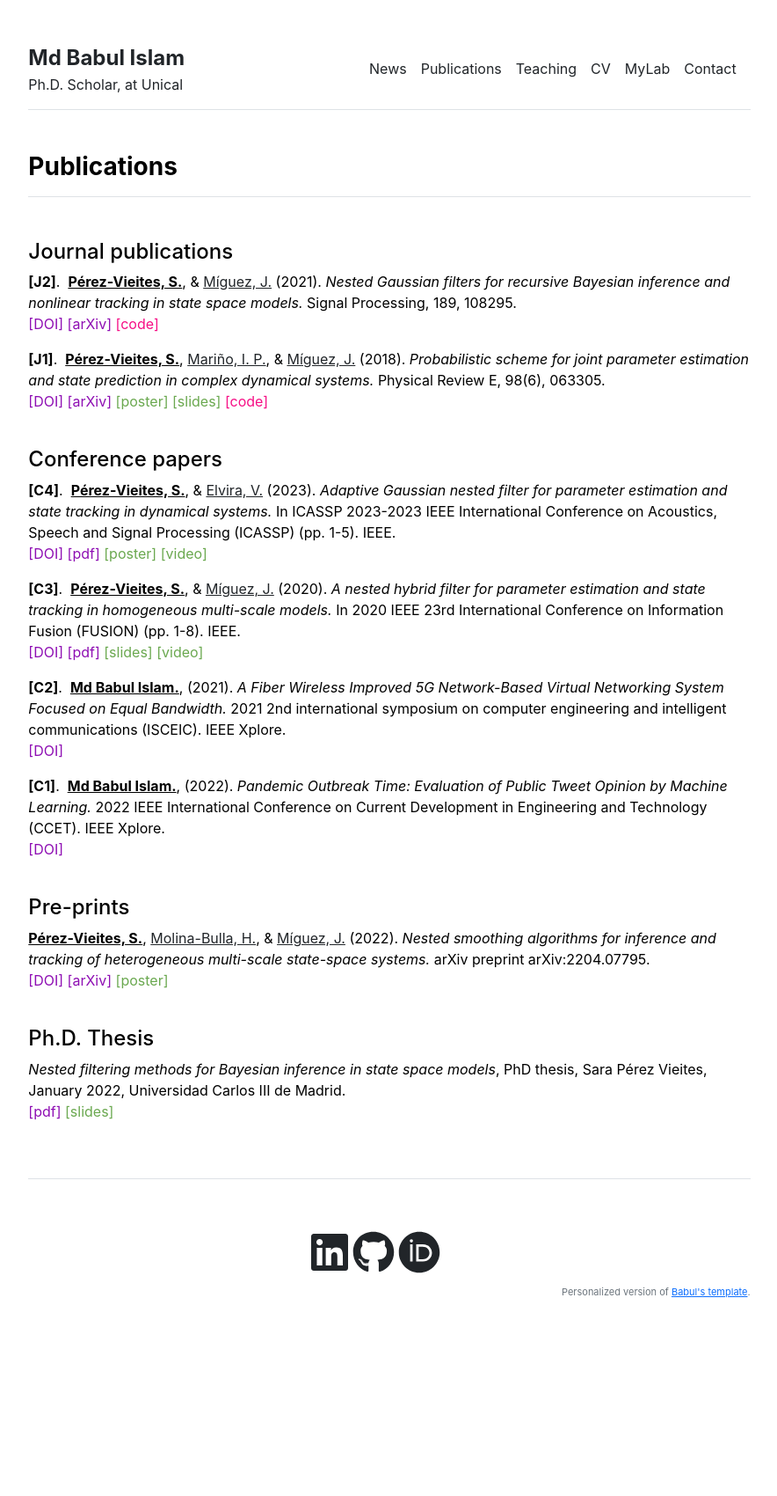
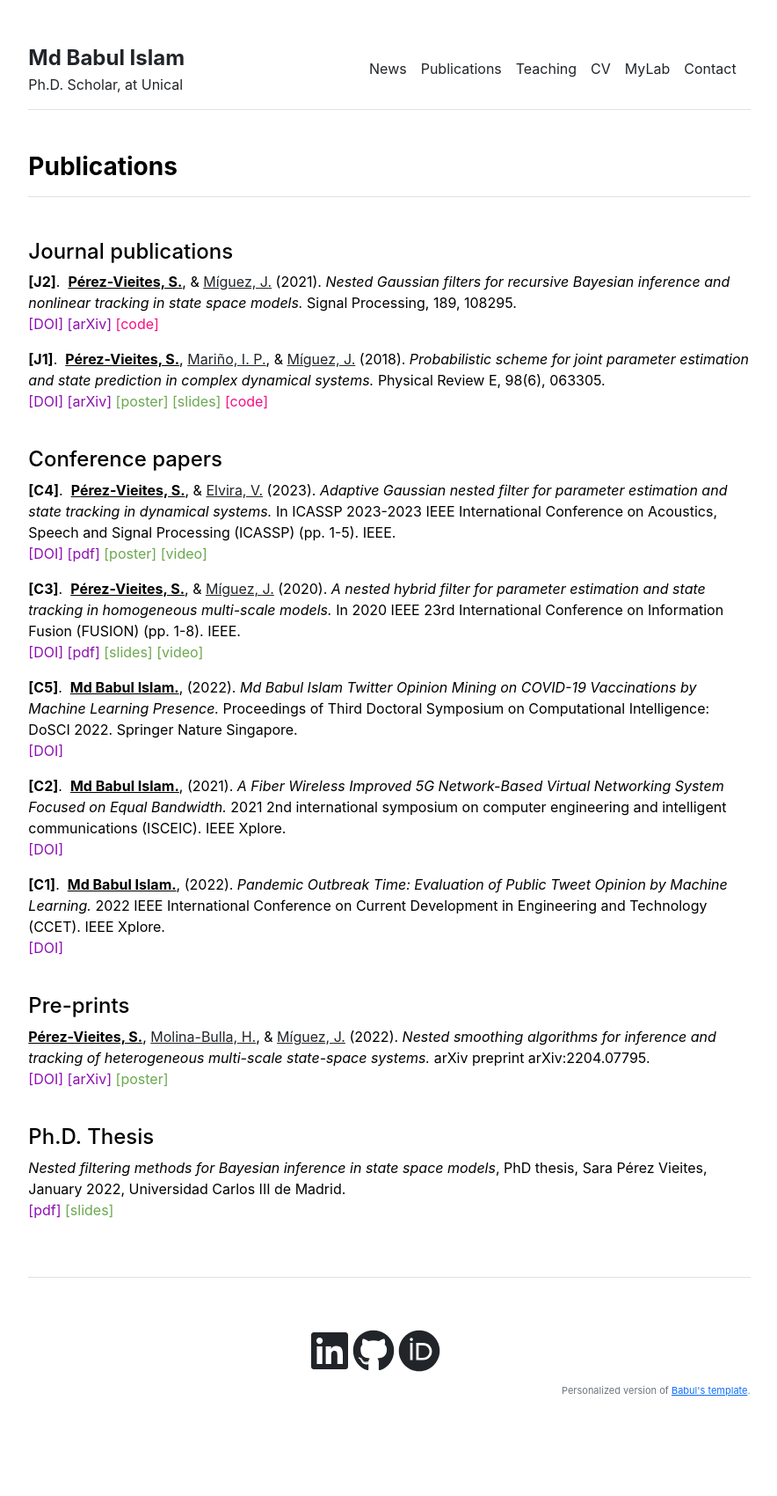
Before and after one commit to babulcseian/babulcseian.github.io, a Jekyll site: the page built from publications.md, in a window 1280 px wide. Shown: the whole page at 88% size, without its empty margins (197-1081 px from the left). Built offline with Jekyll 4.4.1, drawn with Linux system fonts in a browser that asks for light colours; a style sheet for code colours, icons or effects is not loaded; before the commit the page ends 1588 px from its top, so only the background shows below that.

Commit message:
Update publications.yml

```diff
--- a/_data/publications.yml
+++ b/_data/publications.yml
@@ -5,6 +5,10 @@ journal:
 conference:
 - {idx: '[C4]', authors: [{name: 'Pérez-Vieites, S.', me: '1'}, {name: 'Elvira, V.', url: 'https://victorelvira.github.io/', last: '1'}], year: '2023',title: 'Adaptive Gaussian nested filter for parameter estimation and state tracking in dynamical systems.', journal: 'In ICASSP 2023-2023 IEEE International Conference on Acoustics, Speech and Signal Processing (ICASSP) (pp. 1-5). IEEE.', doi: 'https://doi.org/10.1109/ICASSP49357.2023.10094865', paper: 'publications/papers/PerezVieites23_ICASSP.pdf', poster: 'publications/posters/PerezVieites_ICASSP23_Posterv2.pdf', videos: 'https://youtu.be/urZdCFFssXI'}
 - {idx: '[C3]', authors: [{name: 'Pérez-Vieites, S.', me: '1'}, {name: 'Míguez, J.', url: 'https://jmiguez.webs.tsc.uc3m.es/', last: '1'}], year: '2020',title: 'A nested hybrid filter for parameter estimation and state tracking in homogeneous multi-scale models.', journal: 'In 2020 IEEE 23rd International Conference on Information Fusion (FUSION) (pp. 1-8). IEEE.', web: 'https://ieeexplore.ieee.org/abstract/document/9190630', doi: 'https://doi.org/10.23919/FUSION45008.2020.9190630', paper: 'publications/papers/PerezVieites_FUSION20.pdf', slides: 'publications/slides/PresentationFUSION20SaraPV.pdf', videos: 'https://www.youtube.com/watch?v=GzMjUOqyOIk&t=45s'}
+- {idx: '[C5]', authors: [{name: 'Md Babul Islam.', me: '1'}], year: '2022', title: '
+Md Babul Islam
+Twitter Opinion Mining on COVID-19 Vaccinations by Machine Learning Presence.', journal: 'Proceedings of Third Doctoral Symposium on Computational Intelligence: DoSCI 2022. Springer Nature Singapore.', doi: 'https://doi.org/10.1007/978-981-19-3148-2_4'}
+
 - {idx: '[C2]', authors: [{name: 'Md Babul Islam.', me: '1'}], year: '2021', title: 'A Fiber Wireless Improved 5G Network-Based Virtual Networking System Focused on Equal Bandwidth.', journal: '2021 2nd international symposium on computer engineering and intelligent communications (ISCEIC). IEEE Xplore.', doi: 'https://doi.org/10.1109/ISCEIC53685.2021.00098'}
 - {idx: '[C1]', authors: [{name: 'Md Babul Islam.', me: '1'}], year: '2022', title: 'Pandemic Outbreak Time: Evaluation of Public Tweet Opinion by Machine Learning.', journal: '2022 IEEE International Conference on Current Development in Engineering and Technology (CCET). IEEE Xplore.', doi: 'https://doi.org/10.1109/CCET56606.2022.10080351'}
 
```
